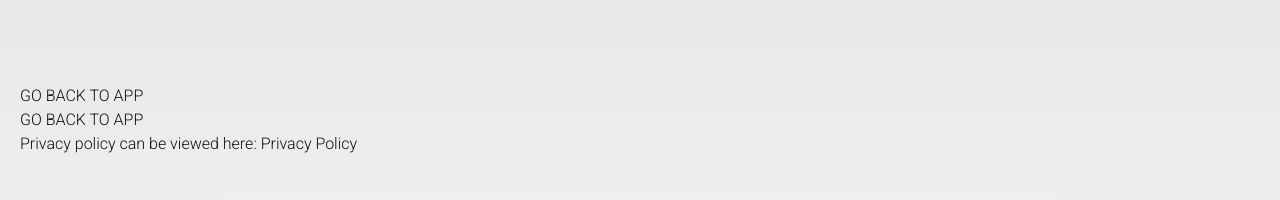
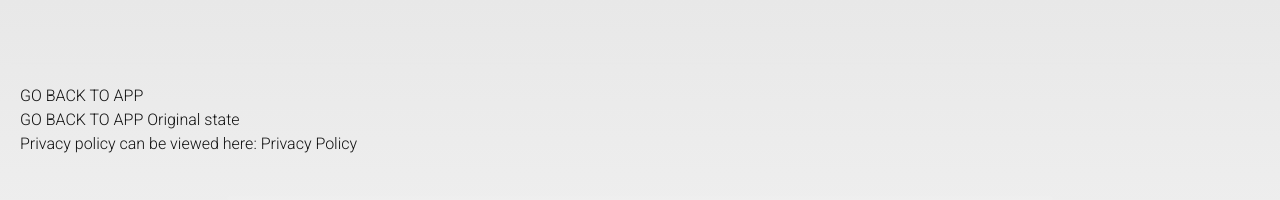
Before and after one commit to nickhumberstone/portfoliowebsite, a Next.js app: page /retrospectloginsplash in a window 1280 px wide. Shown: the top 200 px of the page. Built offline with nearby package versions, Linux system fonts and the light colour scheme.

Commit message:
added proper route back to auth0 from splash

```diff
--- a/app/retrospectloginsplash/page.tsx
+++ b/app/retrospectloginsplash/page.tsx
@@ -1,30 +1,44 @@
 "use client"
-import { useEffect } from "react"
+
+import { useEffect } from "react";
+import { useSearchParams } from 'next/navigation'
 
 
 export default function retrospect() {
-    let URL = ""
+    const searchParams = useSearchParams()
+    const url = searchParams.get('state') ?? ''
+    let test = "";
+    let test2 = ""
     useEffect(() => {
-        URL = window.location.href
+        test = window.location.search;
+        test2 = new URLSearchParams(test)
     })
+
 
     return (
         <main className="flex min-h-screen flex-col bg-gradient-to-b from-[#e8e8e8] to-[#ffffff]">
             <div className="mt-16 mx-auto p-5 shadow-lg w-screen text-primary">
                 <a href="com.nickhumberstone.retrospectapp.auth0://dev-questionanswer.uk.auth0.com/android/com.nickhumberstone.retrospectapp/callback">GO BACK TO APP</a>
                 <p></p>
-                <a href="https://dev-questionanswer/continue?state=THE_ORIGINAL_STATE">GO BACK TO APP</a>
+                <a href={`https://dev-questionanswer.uk.auth0.com/continue?state=${url}`}>GO BACK TO APP Original state</a>
                 <p></p>
                 <div className="">
-                    <p>{URL}</p>
+
+                    <p>{url}</p>
+                    <p>{test}{test2}</p>
                     <p>Privacy policy can be viewed here: <a href="https://docs.google.com/document/d/1U2mku0lRV51uN04d_WdtlobDEAfrdQFii-b59Z3PYSQ/edit?usp=sharing">Privacy Policy</a></p>
                 </div>
 
                 <div className="w-64 mx-auto my-10 h-2 rounded-lg bg-[#ffffff] opacity-5 lg:w-8/12"></div>
 
+                {/*
+use effect doesn't work here, and this is probably not he best way to pull the url. The url from auth0 redirect will contain state that I need to extract/read in order to properly have a button to take users back to continuing registration. Otherwise they have no opportunity to save their password to the browser that auth0 is opened with.
 
+https://community.auth0.com/t/browser-closing-too-quickly-and-cant-save-password-when-logging-into-mobile-application/101498
 
+https://auth0.com/docs/customize/actions/flows-and-triggers/login-flow/redirect-with-actions - the docs here don't have good enough examples of how to do it
 
+ */}
             </div>
         </main >
     )
```
